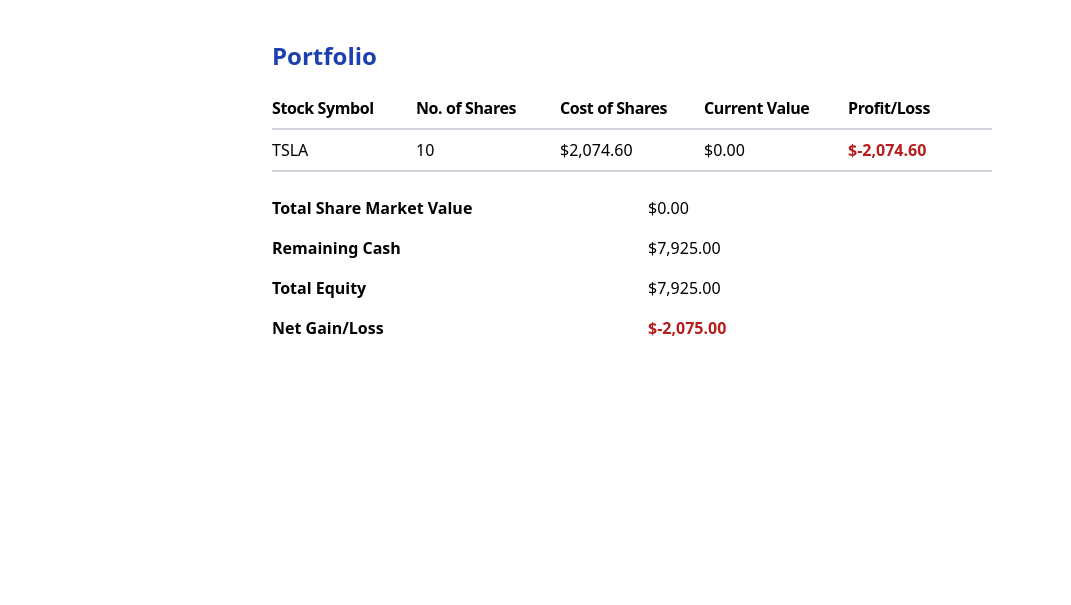
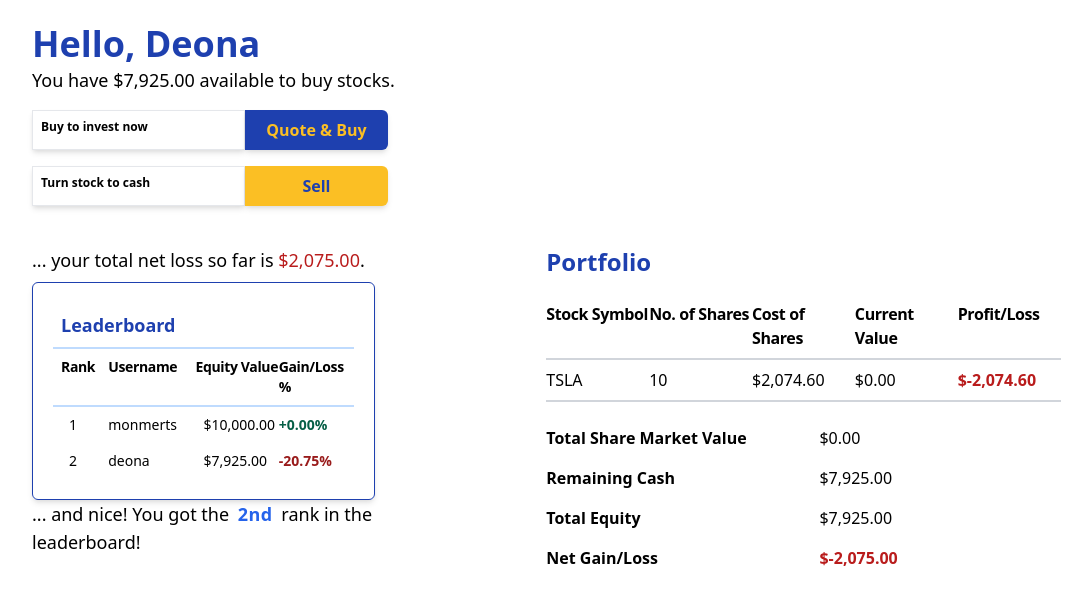
Before and after one commit to hateryx/efinance, a Flask app: page /portfolio in a window 1280 px wide. Shown: the part 114-719 px from the top of the page, without its empty margins (8-1079 px from the left). Run offline with Flask 3, Linux system fonts and the light colour scheme; a user stored in the database is signed in; data comes from the database, SQL or seed files in the repository; both versions use the stored data as it was after the commit; data that the repository does not hold is empty.

Commit message:
Added leaderboard feature

```diff
--- a/app.py
+++ b/app.py
@@ -10,7 +10,7 @@ from sqlalchemy import text, func, cast, Integer
 from tempfile import mkdtemp
 from werkzeug.security import check_password_hash, generate_password_hash
 
-from helpers import apology, login_required, lookup, usd, percent, top_performing_stocks
+from helpers import apology, login_required, lookup, usd, percent, top_performing_stocks, ordinal
 
 from dotenv import load_dotenv
 
@@ -23,11 +23,13 @@ fin_app.config["SQLALCHEMY_TRACK_MODIFICATIONS"] = False
 
 fin_app.jinja_env.filters['usd'] = usd
 fin_app.jinja_env.filters['percent'] = percent
+fin_app.jinja_env.filters['ordinal'] = ordinal
 
 db = SQLAlchemy(fin_app)
 
 with fin_app.app_context():
     conn = db.engine.connect()
+    db.create_all()
 
 
 class users(db.Model):
@@ -78,13 +80,36 @@ class cash_running_bal(db.Model):
         self.cash_end_bal = cash_end_bal
 
 
+class port_ranker(db.Model):
+    p_r_id = db.Column(db.Integer, primary_key=True)
+    user_id = db.Column(db.Integer, nullable=False)
+    port_update_date = db.Column(db.Date)
+    equity_value = db.Column(db.Integer, nullable=False)
+    net_gain_loss = db.Column(db.Integer, nullable=False)
+
+    def __init__(self, p_r_id, user_id,  port_update_date, equity_value, net_gain_loss):
+        self.p_r_id = p_r_id
+        self.user_id = user_id
+        self.port_update_date = port_update_date
+        self.equity_value = equity_value
+        self.net_gain_loss = net_gain_loss
+
+
+def inquire_username(current_user):
+    username_query = text("SELECT username FROM users WHERE id = :id")
+    username_select = db.session.execute(
+        username_query, {'id': current_user}).fetchone()
+
+    username = username_select[0]
+
+    return username
+
+
 def inquire_latest_cash(current_user):
     cash_query = text(
         "SELECT cash_end_bal FROM cash_running_bal WHERE user_id = :user_id AND c_bal_id = (SELECT MAX(c_bal_id) FROM cash_running_bal WHERE user_id = :user_id)")
-
     cash_latest_bal = db.session.execute(
         cash_query, {'user_id': current_user}).fetchone()
-
     current_cash = int(cash_latest_bal[0])
 
     return current_cash
@@ -156,15 +181,6 @@ def after_request(response):
     return response
 
 
-@fin_app.after_request
-def after_request(response):
-    """Ensure responses aren't cached"""
-    response.headers["Cache-Control"] = "no-cache, no-store, must-revalidate"
-    response.headers["Expires"] = 0
-    response.headers["Pragma"] = "no-cache"
-    return response
-
-
 @fin_app.route('/')
 def index():
     try:
@@ -195,7 +211,6 @@ def register():
         users_dict = db.session.execute(
             text("SELECT username FROM users")).fetchall()
         username_list = []
-
         for each in users_dict:
             username_list.append(each[0])
 
@@ -211,17 +226,27 @@ def register():
             cast(latest_user_id, Integer)).scalar()
         current_user_id = latest_user_id_toInt + 1
 
-        user_insert = text(
-            "INSERT INTO users (username, hash, cash) VALUES (:username, :hashed_password, :cash)")
+        try:
+            user_insert = text(
+                "INSERT INTO users (username, hash, cash) VALUES (:username, :hashed_password, :cash)")
 
-        db.session.execute(
-            user_insert, {'username': username, 'hashed_password': hashed_password, 'cash': 10000.00})
+            db.session.execute(
+                user_insert, {'username': username, 'hashed_password': hashed_password, 'cash': 10000.00})
 
-        cash_run_bal_insert = text(
-            "INSERT INTO cash_running_bal (user_id, txn_id, txn_date, amount_change,cash_end_bal) VALUES (:user_id, :txn_id, :txn_date,:amount_change,:cash_end_bal)")
+            cash_run_bal_insert = text(
+                "INSERT INTO cash_running_bal (user_id, txn_id, txn_date, amount_change,cash_end_bal) VALUES (:user_id, :txn_id, :txn_date,:amount_change,:cash_end_bal)")
 
-        db.session.execute(cash_run_bal_insert, {'user_id': current_user_id, 'txn_id': 0,
-                                                 'txn_date': txn_date, 'amount_change': 10000, 'cash_end_bal': 10000})
+            db.session.execute(cash_run_bal_insert, {'user_id': current_user_id, 'txn_id': 0,
+                                                     'txn_date': txn_date, 'amount_change': 10000, 'cash_end_bal': 10000})
+
+            port_ranker_insert = text(
+                "INSERT INTO port_ranker (user_id, port_update_date, equity_value, net_gain_loss) VALUES (:user_id, :port_update_date, 10000, 0)")
+
+            db.session.execute(port_ranker_insert, {'user_id': current_user_id,
+                                                    'port_update_date': txn_date})
+        except Exception as e:
+            print(e)
+            sys.exit()
 
         db.session.commit()
 
@@ -287,20 +312,47 @@ def logout():
 def portfolio():
 
     current_user = session["user_id"]
-
     current_cash = inquire_latest_cash(current_user)
+    current_datetime = datetime.datetime.now()
 
     try:
         stock_portfolio = inquire_portfolio(current_user)
         total_share_value = 0
-
         for each in stock_portfolio:
             total_share_value += each["market_value"]
 
     except Exception:
         return apology("Either the API key is not valid or the API service provider is having issues.")
 
-    return render_template("portfolio.html", portfolio=stock_portfolio, cash=current_cash, total_share_value=total_share_value)
+    username = inquire_username(current_user)
+    equity_value = total_share_value + current_cash
+    net_gain_loss = equity_value - 10000
+    txn_date = current_datetime.strftime('%m/%d/%Y %H:%M:%S')
+
+    try:
+        port_ranker_update = text(
+            "UPDATE port_ranker SET port_update_date = :port_update_date, equity_value = :equity_value, net_gain_loss = :net_gain_loss WHERE user_id = :user_id")
+        db.session.execute(port_ranker_update, {
+            'user_id': current_user, 'port_update_date': txn_date, 'equity_value': equity_value, 'net_gain_loss': net_gain_loss})
+    except Exception:
+        return apology("Server is having issues.")
+
+    db.session.commit()
+
+    port_ranker_query = text(
+        "SELECT username, equity_value, net_gain_loss FROM (SELECT users.username,port_ranker.equity_value,port_ranker.net_gain_loss FROM port_ranker JOIN users ON port_ranker.user_id = users.id) ORDER BY net_gain_loss DESC LIMIT 10")
+    leaderboard = db.session.execute(port_ranker_query).fetchall()
+
+    leaders = []
+    for row in leaderboard:
+        leaders.append(row[0])
+    if username in leaders:
+        isLeader = True
+        rank = leaders.index(username)
+    else:
+        isLeader = False
+
+    return render_template("portfolio.html", username=username, portfolio=stock_portfolio, cash=current_cash, total_share_value=total_share_value, leaderboard=leaderboard, isLeader=isLeader, rank=rank)
 
 
 @fin_app.route("/quote", methods=["GET", "POST"])
@@ -309,7 +361,6 @@ def quote():
     """Get stock quote."""
 
     current_user = session["user_id"]
-
     current_cash = inquire_latest_cash(current_user)
 
     if request.method == "POST":
@@ -336,7 +387,6 @@ def buy():
     """Buy shares of stock"""
 
     current_user = session["user_id"]
-
     current_cash = inquire_latest_cash(current_user)
 
     if request.method == "POST":
@@ -357,18 +407,6 @@ def buy():
             return apology("The specified number of shares you inputted is invalid.")
 
         cost_of_shares = stock_details["price"] * no_of_shares
-
-        # cash_dict = db.session.execute(text(
-        #     "SELECT cash FROM users WHERE id = :current_user"), {'current_user': current_user}).fetchall()
-        # current_cash = cash_dict[0].cash
-
-        cash_query = text(
-            "SELECT cash_end_bal FROM cash_running_bal WHERE user_id = :user_id AND c_bal_id = (SELECT MAX(c_bal_id) FROM cash_running_bal WHERE user_id = :user_id)")
-
-        cash_latest_bal = db.session.execute(
-            cash_query, {'user_id': current_user}).fetchone()
-
-        current_cash = int(cash_latest_bal[0])
 
         current_datetime = datetime.datetime.now()
         txn_date = current_datetime.strftime('%m/%d/%Y %H:%M:%S')
@@ -437,12 +475,10 @@ def sell():
     stock_holdings = inquire_portfolio(current_user)
 
     stock_owned = []
-
     for i in range(0, len(stock_holdings)):
         stock_owned.append(stock_holdings[i]["stock"])
 
     stock_hash_map = {}
-
     for each in stock_holdings:
         key = each['stock']
         stock_hash_map[key] = 0
--- a/create_tables.py
+++ b/create_tables.py
@@ -12,6 +12,10 @@ with fin_app.app_context():
 
     cursor.execute('''CREATE TABLE cash_running_bal
       (c_bal_id INTEGER PRIMARY KEY AUTOINCREMENT NOT NULL, user_id INTEGER, txn_id INTEGER, txn_date DATE NOT NULL, amount_change NUMERIC NOT NULL, cash_end_bal NUMERIC NOT NULL)''')
+
+    cursor.execute('''CREATE TABLE port_ranker
+      (p_r_id INTEGER PRIMARY KEY AUTOINCREMENT NOT NULL, user_id INTEGER, port_update_date DATE NOT NULL, equity_value NUMERIC NOT NULL, net_gain_loss NUMERIC NOT NULL)''')
+
     # cursor.execute(
     #     '''ALTER TABLE cash_running_bal ADD COLUMN txn_date DATE NOT NULL''')
     # cursor.execute(
--- a/templates/layout.html
+++ b/templates/layout.html
@@ -16,7 +16,7 @@
     <!-- <link crossorigin="anonymous" href="https://cdn.jsdelivr.net/npm/bootstrap@5.1.3/dist/css/bootstrap.min.css" integrity="sha384-1BmE4kWBq78iYhFldvKuhfTAU6auU8tT94WrHftjDbrCEXSU1oBoqyl2QvZ6jIW3" rel="stylesheet">
     <script crossorigin="anonymous" src="https://cdn.jsdelivr.net/npm/bootstrap@5.1.3/dist/js/bootstrap.bundle.min.js" integrity="sha384-ka7Sk0Gln4gmtz2MlQnikT1wXgYsOg+OMhuP+IlRH9sENBO0LRn5q+8nbTov4+1p"></script> -->
 
-    <title>Trade: {% block title %}{% endblock %}</title>
+    <title>Investopia - A Stock Novice Quest {% block title %}{% endblock %}</title>
   </head>
   <body>
     <header
--- a/templates/portfolio.html
+++ b/templates/portfolio.html
@@ -1,5 +1,55 @@
 {% extends "layout.html" %} {% block title %} {% endblock %} {% block main %}
-<div class="flex flex-col md:flex-row m-8 md:m-10 mt-10">
+<div class="mx-8 lg:mx-10 w-full lg:w-1/3">
+  <h2 class="text-2xl md:text-4xl font-semibold text-blue-800 items-left mb-0.5">Hello, {{ username|capitalize }}</h2>
+  <p class="text-sm md:text-md lg:text-lg font-thin">You have <strong>{{ cash|usd }}</strong> available to buy stocks. </p>
+  <div class="flex flex-cols my-4">
+    <p class="w-1/2 p-2 border text-xs shadow-md font-semibold"> Buy to invest now  </p>
+    <a href="/quote" class="w-1/3 text-center text-yellow-400 bg-blue-800 text-sm md:text-base hover:bg-blue-500 font-bold py-2 px-4 rounded-r-md shadow-md focus:outline-none focus:shadow-outline">
+      Quote & Buy
+    </a>
+  </div>
+  <div class="flex flex-cols flex my-4">
+    <p class="w-1/2 p-2 border text-xs shadow-md font-semibold"> Turn stock to cash </p>
+    <a href="/sell" class="w-1/3 text-center text-blue-800 bg-yellow-400 hover:bg-blue-500 text-sm md:text-base  font-bold py-2 px-4 rounded-r-md shadow-md focus:outline-none focus:shadow-outline">
+      Sell
+    </a>
+  </div>
+</div>
+<!-- Leaderboard section -->
+<div class="flex flex-col lg:flex-row m-8 md:m-10 mt-10">
+  <!-- Leaderboard section --><div class="section lg:w-2/5">
+  {% if (cash + total_share_value - 10000) > 0 %}
+    <p class="text-sm md:text-md lg:text-lg font-thin mb-2 items-left">... you have a total net profit so far is <strong class="text-green-700">{{ (cash + total_share_value - 10000)|usd }}</strong>!</p>
+  {% else %}
+    <p class="text-sm md:text-md lg:text-lg font-thin mb-2 items-left">... your total net loss so far is <strong class="text-red-700">{{ (10000 - (cash + total_share_value))|usd }}</strong>.</p>
+  {% endif %}
+
+    <div class="border border-blue-800 shadow-md rounded-md p-3 md:p-5">
+      <h2 class="text-base md:text-lg font-bold p-2 text-blue-800 border-b-2 border-blue-200">Leaderboard</h2>
+      <div class="grid grid-cols-4 border-b-2 border-blue-200 py-2 tracking-tight text-xs md:text-sm font-semibold">
+        <h5 class="ml-2 text-left">Rank</h5>
+        <h5 class="-ml-5 text-left">Username</h5>
+        <h5 class="-ml-2 text-left">Equity Value</h5>
+        <h5>Gain/Loss %</h5>
+      </div>
+      {% for each in leaderboard %}
+      <div class="grid grid-cols-4 py-2 text-xs md:text-sm">
+        <div class="ml-4 font-light text-left">{{ loop.index }}</div>
+        <div class="-ml-5 font-light text-left">{{ each.username }}</div>
+        <div class="font-light">{{ each.equity_value|usd }}</div>
+        {% if each.net_gain_loss >= 0 %}
+          <div class="font-semibold text-green-800 text-left">+{{ (each.net_gain_loss/10000)|percent }}</div>
+        {% else %}
+          <div class="font-semibold text-red-800 text-left">{{ (each.net_gain_loss/10000)|percent }}</div>
+        {% endif %}
+      </div>
+      {% endfor %}
+    </div>
+    {% if isLeader %}
+      <p class="text-sm md:text-md lg:text-lg font-thin mb-2 items-left">... and nice! You got the <strong class="text-blue-600 tracking-wide p-1 font-bold">{{ (rank+1)|ordinal }}</strong> rank in the leaderboard! </p>
+    {% endif %}
+  </div>
+
   <!-- Portfolio section -->
   <div class="section md:w-1/5 gap-0 h-8"></div>
   <div class="section md:w-3/5 gap-0 md:gap-4">
@@ -21,9 +71,9 @@
       <div class="font-light">{{ stock.market_value|usd }}</div>
       <div class="font-light font-semibold">
         {% if stock.profit_loss < 0 %}
-          <p class="text-red-700">{{ stock.profit_loss|usd }}</p>
+        <p class="text-red-700">{{ stock.profit_loss|usd }}</p>
         {% else %}
-          <p class="text-green-700">{{ stock.profit_loss|usd }}</p>
+        <p class="text-green-700">{{ stock.profit_loss|usd }}</p>
         {% endif %}
       </div>
     </div>
@@ -45,9 +95,13 @@
         <div class="font-semibold">Net Gain/Loss</div>
         <div class="font-semibold ml-4">
           {% if (cash + total_share_value - 10000) < 0 %}
-          <p class="text-red-700">{{ (cash + total_share_value - 10000)|usd }}</p>
+          <p class="text-red-700">
+            {{ (cash + total_share_value - 10000)|usd }}
+          </p>
           {% else %}
-          <p class="text-green-700">{{ (cash + total_share_value - 10000)|usd }}</p>
+          <p class="text-green-700">
+            {{ (cash + total_share_value - 10000)|usd }}
+          </p>
           {% endif %}
         </div>
       </div>
@@ -62,6 +116,7 @@
   <div class="section md:w-1/5">
     <!-- Add additional sections here -->
   </div>
+
 </div>
 
 {% endblock %}
```
Also changed, not shown: helpers.py (+8 -0 lines), instance/finance.db, instance/finance_x.db (added).
